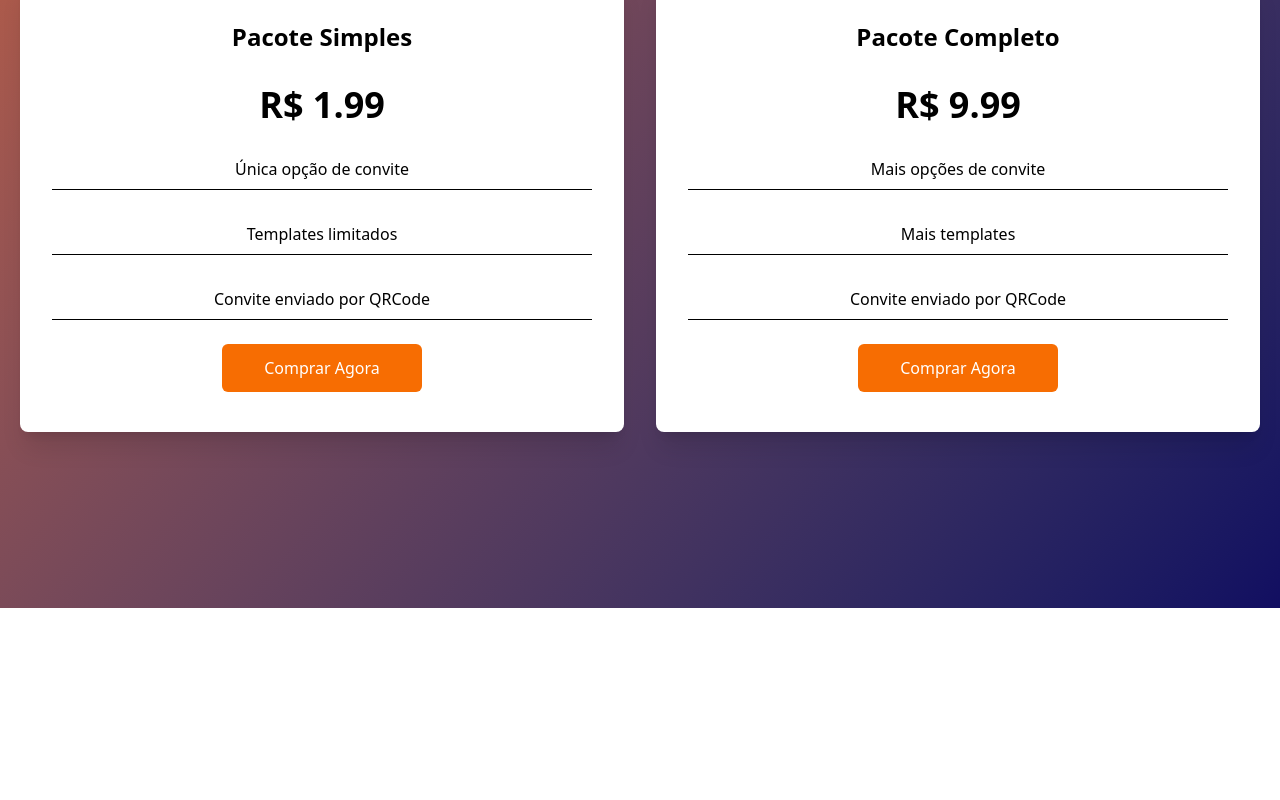
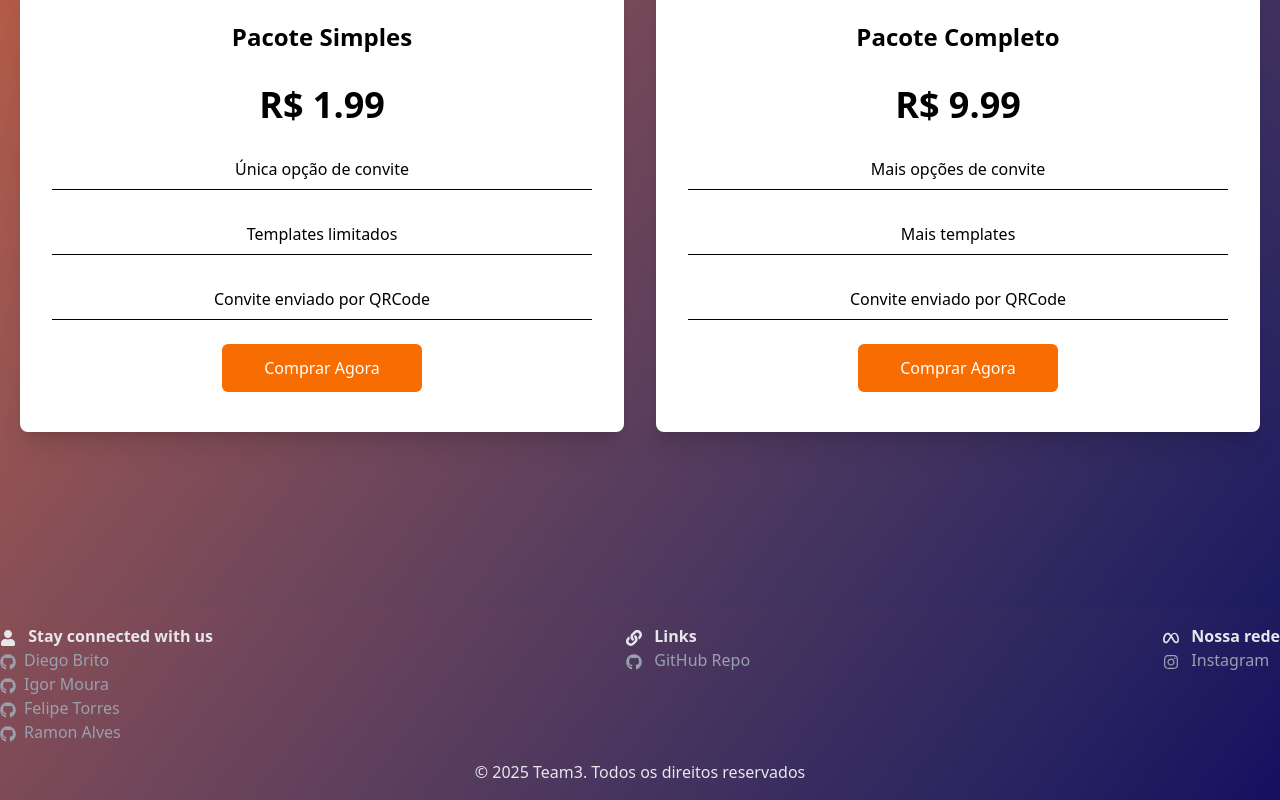
Before and after one commit to diegobbrito/personal-date, a React (Vite) app in the folder frontend/: page / in a window 1280 px wide. Shown: the part 897-1697 px from the top of the page. Before the commit the page ends 1505 px from the top, so only its background shows below. Built offline with nearby package versions, Linux system fonts and the light colour scheme.

Commit message:
feature-footer

```diff
--- /dev/null
+++ b/frontend/src/components/Footer/Footer.tsx
@@ -0,0 +1,77 @@
+{/*import React from 'react'*/}
+import { FaUser, FaLink, FaInstagram, FaGithub } from 'react-icons/fa';
+import { FaMeta } from 'react-icons/fa6';
+
+const Footer = () => {
+  return (
+    <footer role='contentinfo' className="w-full py-4" style={{ backgroundColor: 'rgba(247, 109, 2, 0.01)' }}>
+      {/* perguntar ao time o que colocar aqui */}
+      <div className='container mx-auto'>
+        <div className='flex flex-col md:flex-row justify-between space-y-4 md:space-y-0'>
+          <div>
+            <span className='text-gray-200 font-semibold'>
+              <FaUser className="inline mr-2" /> Stay connected with us
+            </span> {/* linha feita usando Grok 3 */}
+            <div>
+              <ul>
+                <li>
+                  <a target='_blank' rel='noopener noreferrer' href="https://github.com/Diegobbrito" className='text-gray-400 hover:underline'>
+                    <FaGithub className="inline mr-2" />Diego Brito
+                  </a>
+                </li>
+                <li>
+                  <a target='_blank' rel='noopener noreferrer' href="https://github.com/igormooura" className='text-gray-400  hover:underline'>
+                    <FaGithub className="inline mr-2" />Igor Moura
+                  </a>
+                </li>
+                <li>
+                  <a target='_blank' rel='noopener noreferrer' href="https://github.com/FelipeTorresHora" className='text-gray-400  hover:underline'>
+                    <FaGithub className="inline mr-2" />Felipe Torres
+                  </a>
+                </li>
+                <li>
+                  <a target='_blank' rel='noopener noreferrer' href="https://github.com/RamonVeirone" className='text-gray-400  hover:underline'>
+                    <FaGithub className="inline mr-2" />Ramon Alves
+                  </a>
+                </li>
+              </ul>
+            </div>
+          </div>
+          <div>
+            <span className='text-gray-200 font-semibold'>
+              <FaLink className="inline mr-2" /> Links
+            </span>  {/* linha feita usando Grok 3 */}
+            <div>
+              <ul>
+                <li>
+                  <a target='_blank' rel='noopener noreferrer' href="https://github.com/ProgramadoresSemPatria/Team3" className='text-gray-400  hover:underline'>
+                    <FaGithub className="inline mr-2" /> GitHub Repo
+                  </a>
+                </li>
+              </ul>
+            </div>
+          </div>
+          <div>
+            <span className='text-gray-200 font-semibold'>
+              <FaMeta className="inline mr-2" /> Nossa rede
+            </span> {/* linha feita usando Grok 3 */}
+            <div>
+              <ul>
+                <li>
+                  <a target='_blank' rel='noopener noreferrer' href="https://www.instagram.com/borderlesscoding/" className='text-gray-400  hover:underline'>
+                    <FaInstagram className="inline mr-2" /> Instagram
+                  </a>
+                </li>
+              </ul>
+            </div>
+          </div>
+        </div>
+      </div>
+      <div className='text-center mt-4'>
+        <p className='text-gray-200'>© {new Date().getFullYear()} Team3. Todos os direitos reservados</p>
+      </div>
+    </footer>
+  )
+}
+
+export default Footer
--- a/frontend/src/pages/Home.tsx
+++ b/frontend/src/pages/Home.tsx
@@ -1,3 +1,4 @@
+import Footer from "../components/Footer/Footer";
 import Hero from "../components/Hero/Hero";
 import ValueCards from "../components/ValueCards/ValueCards";
 
@@ -6,6 +7,7 @@ function Home() {
     <div className="bg-gradient-to-tl from-[#120e61] to-[#f76d02]">
       <Hero />
       <ValueCards />
+      <Footer/>
     </div>
   );
 }
```
